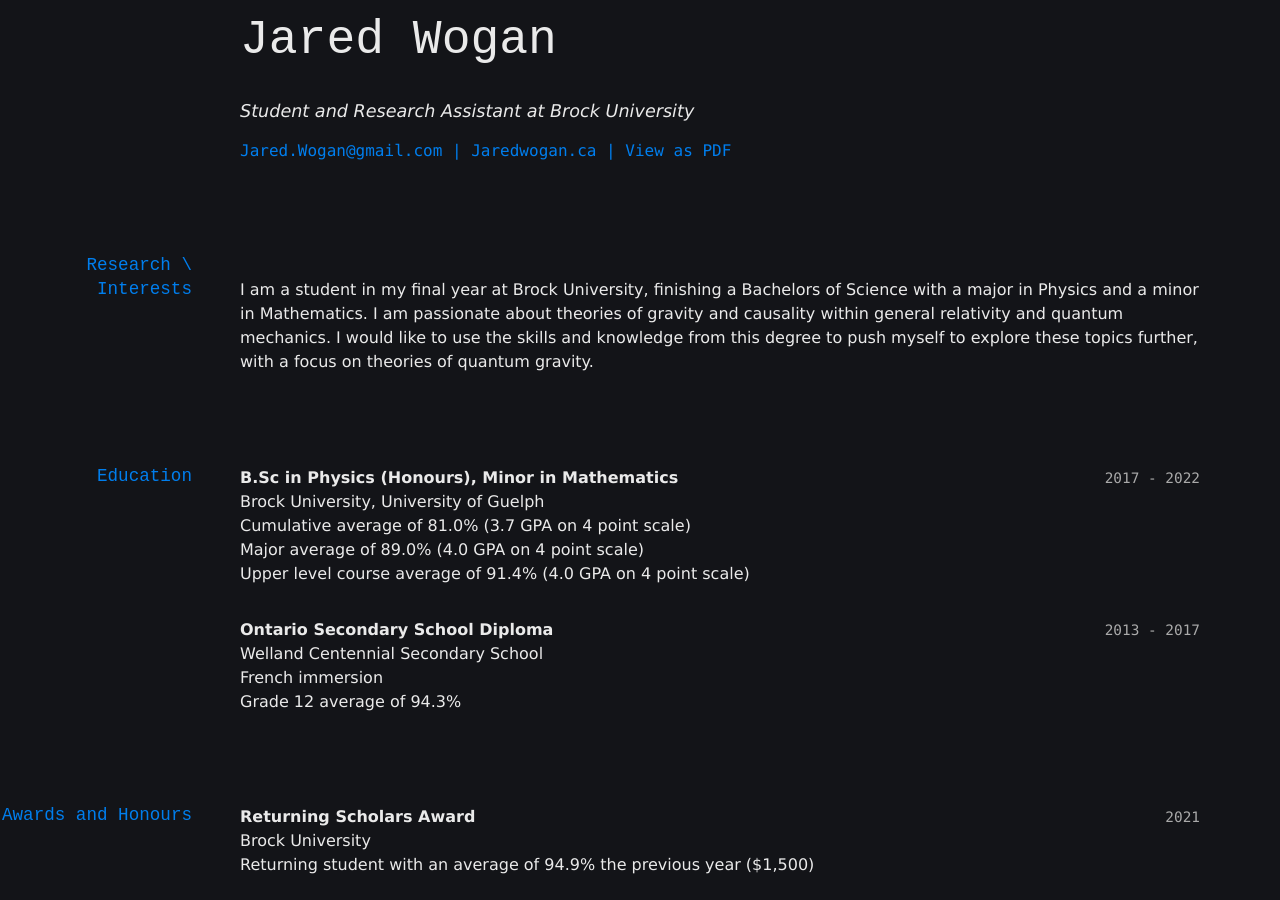
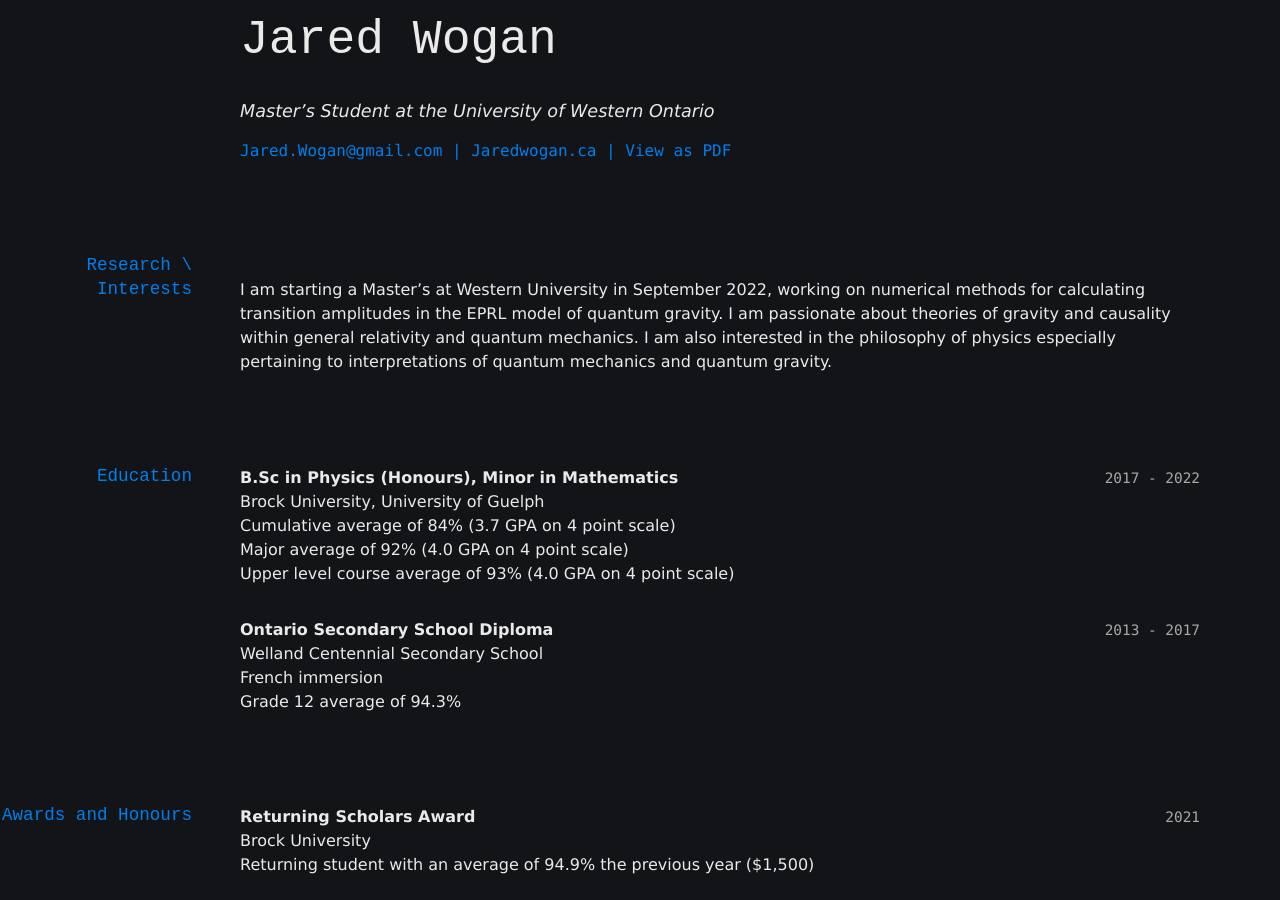
Before and after one commit to JaredWogan/CV, a Jekyll site: the page built from index.md, in a window 1280 px wide and 900 px high. Built offline with Jekyll 4.4.1, drawn with Linux system fonts in a browser that asks for light colours; some of the changed text lies outside the part shown.

Commit message:
Updated CV

```diff
--- a/index.md
+++ b/index.md
@@ -3,7 +3,7 @@ layout: cv
 title: Jared Wogan
 ---
 # Jared Wogan
-Student and Research Assistant at Brock University
+Master's Student at the University of Western Ontario
 
 <div id="webaddress">
     <a href="mailto:jared.wogan@gmail.com">Jared.Wogan@gmail.com</a>
@@ -16,11 +16,7 @@ Student and Research Assistant at Brock University
 
 ## Research \ Interests
 
-I am a student in my final year at Brock University, finishing a Bachelors of Science
-with a major in Physics and a minor in Mathematics. I am passionate about theories of gravity and
-causality within general relativity and quantum mechanics. I would like to use the skills and
-knowledge from this degree to push myself to explore these topics further, with a focus on theories
-of quantum gravity.
+I am starting a Master's at Western University in September 2022, working on numerical methods for calculating transition amplitudes in the EPRL model of quantum gravity. I am passionate about theories of gravity and causality within general relativity and quantum mechanics. I am also interested in the philosophy of physics especially pertaining to interpretations of quantum mechanics and quantum gravity.
 
 
 ## Education
@@ -28,9 +24,9 @@ of quantum gravity.
 `2017 - 2022`
 __B.Sc in Physics (Honours), Minor in Mathematics__ \
 Brock University, University of Guelph \
-Cumulative average of 81.0% (3.7 GPA on 4 point scale) \
-Major average of 89.0% (4.0 GPA on 4 point scale)\
-Upper level course average of 91.4% (4.0 GPA on 4 point scale)
+Cumulative average of 84% (3.7 GPA on 4 point scale) \
+Major average of 92% (4.0 GPA on 4 point scale)\
+Upper level course average of 93% (4.0 GPA on 4 point scale)
 
 `2013 - 2017`
 __Ontario Secondary School Diploma__ \
@@ -114,11 +110,20 @@ Advisor: Professor Barak Shoshany
     - Updated existing paradox model to use temperature instead of colours for the particles
     - Replaced model TDP space with a wormhole metric using general relativity to calculate geodesics that produce paradoxes
 
+
+## Conference Posters
+`June 6, 2022 - June 10, 2022`
+__The Quantum Information Structure of Spacetime__ \
+Western University
+PyOGRe: A Python Object-Oriented General Relativity package
+
+
 ## Media Appearances
 
 `December, 2020`
 [__New Brock research explores time travel paradoxes__](https://brocku.ca/brock-news/2021/12/new-brock-research-explores-time-travel-paradoxes/) \
 Brock University, Ontario, Canada
+
 
 ## Teaching Experience
 
```
Also changed, not shown: 3 other files.
